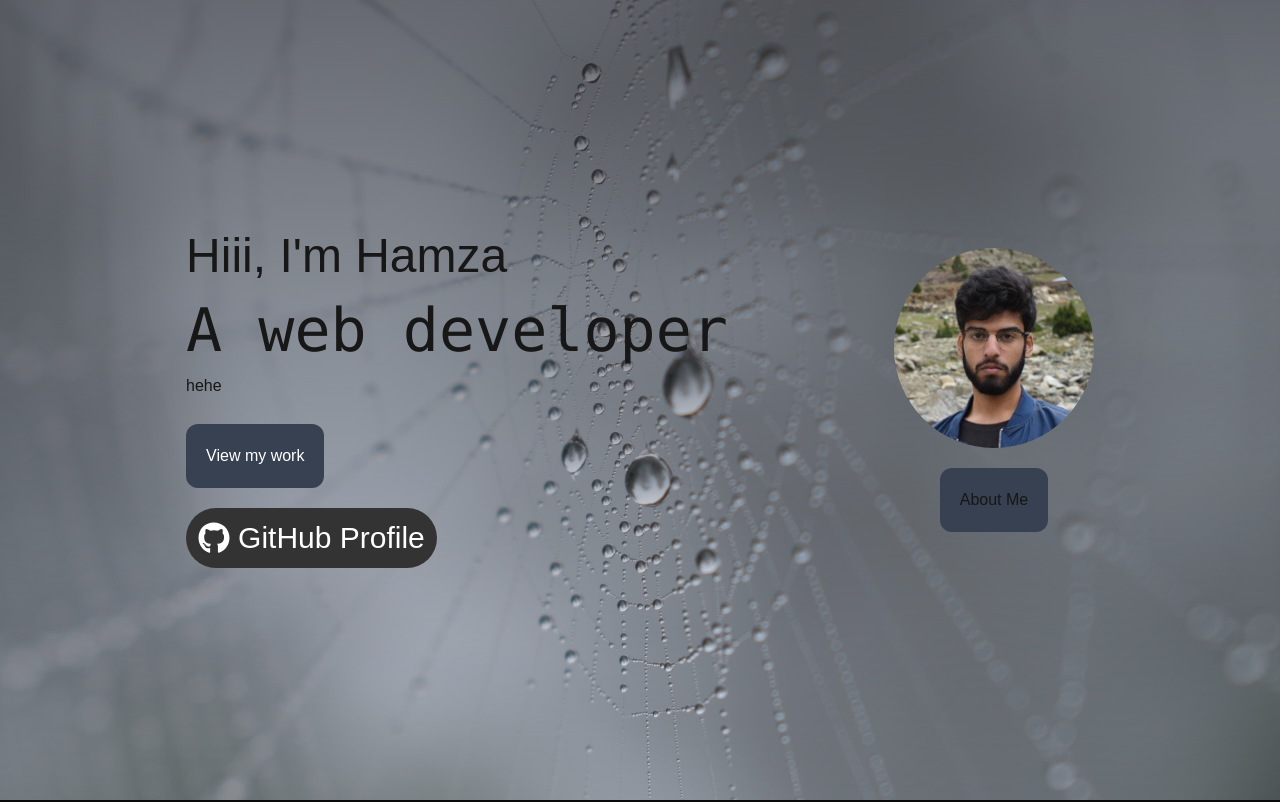
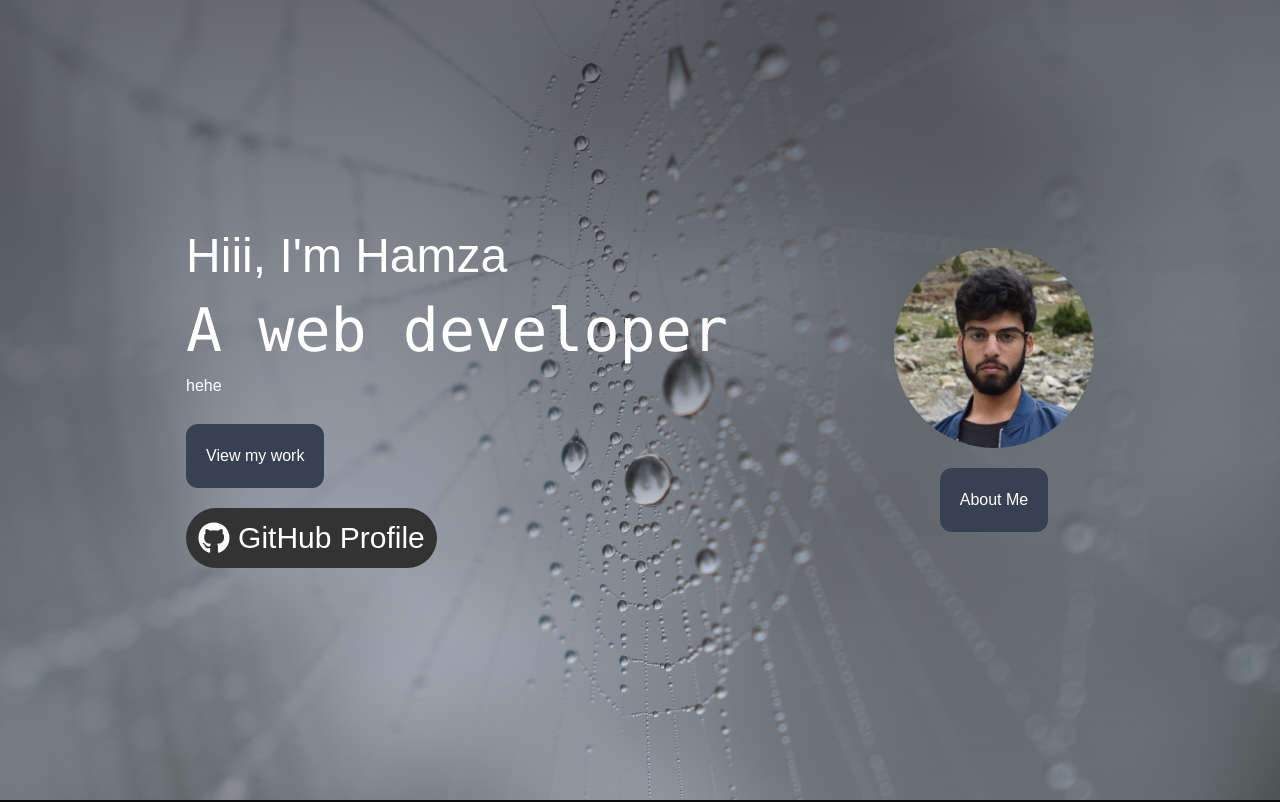
Before and after one commit to HamzaAlZuhair/portfolio, a Next.js app: page / in a window 1280 px wide. Shown: the top 802 px of the page. Built offline with nearby package versions, Linux system fonts and the light colour scheme; a web font is replaced by a local one.

Commit message:
fixes light mode bug

```diff
--- a/src/app/globals.css
+++ b/src/app/globals.css
@@ -8,8 +8,8 @@
 }
 
 :root {
-  --background: #ffffff;
-  --foreground: #171717;
+  --background: #0a0a0a;
+  --foreground: #ededed;
 }
 html {
   scroll-behavior: smooth;
--- a/src/app/page.tsx
+++ b/src/app/page.tsx
@@ -16,7 +16,7 @@ export default function Home() {
         <Image src={webImage} alt="background" layout="fill" objectFit="cover" priority placeholder="blur" />
         <div className="absolute inset-0 bg-gradient-to-b from-black/50 to-transparent"></div>
         </div>
-        <div id="welcome" className="flex flex-col md:flex-row items-center p-5 justify-evenly w-full min-h-screen scroll-smooth bg-fixed">
+        <div id="welcome" className="flex flex-col md:flex-row items-center p-5 justify-evenly w-full min-h-screen scroll-smooth bg-fixed text-white">
           <div>
             <p className="text-5xl my-5 translate-x-[-200%] animate-slideIn">Hiii, I&apos;m Hamza</p>
             <p className="text-6xl font-[consolas] translate-x-[-200%] animate-slideIn" style={{animationDelay: "0.7s"}}>A web developer</p>
```
